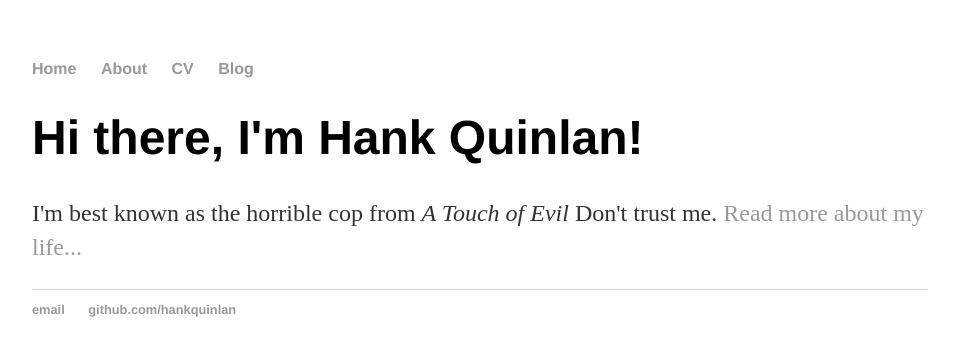
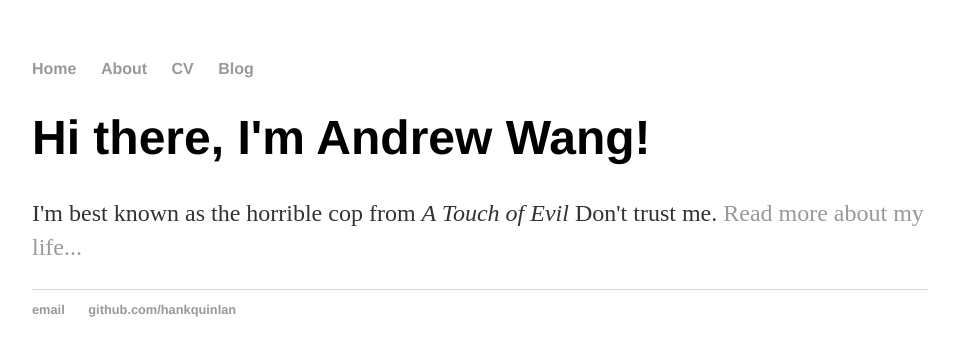
Before and after one commit to tzuyuanw/tzuyuanw.github.io, a Jekyll site: the page built from index.html, in a window 1280 px wide. Shown: the top 356 px of the page, without its empty margins (160-1115 px from the left). Built offline with Jekyll 4.4.1, drawn with Linux system fonts in a browser that asks for light colours.

Commit message:
Update index.html

```diff
--- a/index.html
+++ b/index.html
@@ -1,8 +1,8 @@
 ---
 layout: default
-title: Hank Quinlan, Horrible Cop
+title: Andrew Wang
 ---
 <div class="blurb">
-	<h1>Hi there, I'm Hank Quinlan!</h1>
+	<h1>Hi there, I'm Andrew Wang!</h1>
 	<p>I'm best known as the horrible cop from <em>A Touch of Evil</em> Don't trust me. <a href="/about">Read more about my life...</a></p>
 </div><!-- /.blurb -->
```
